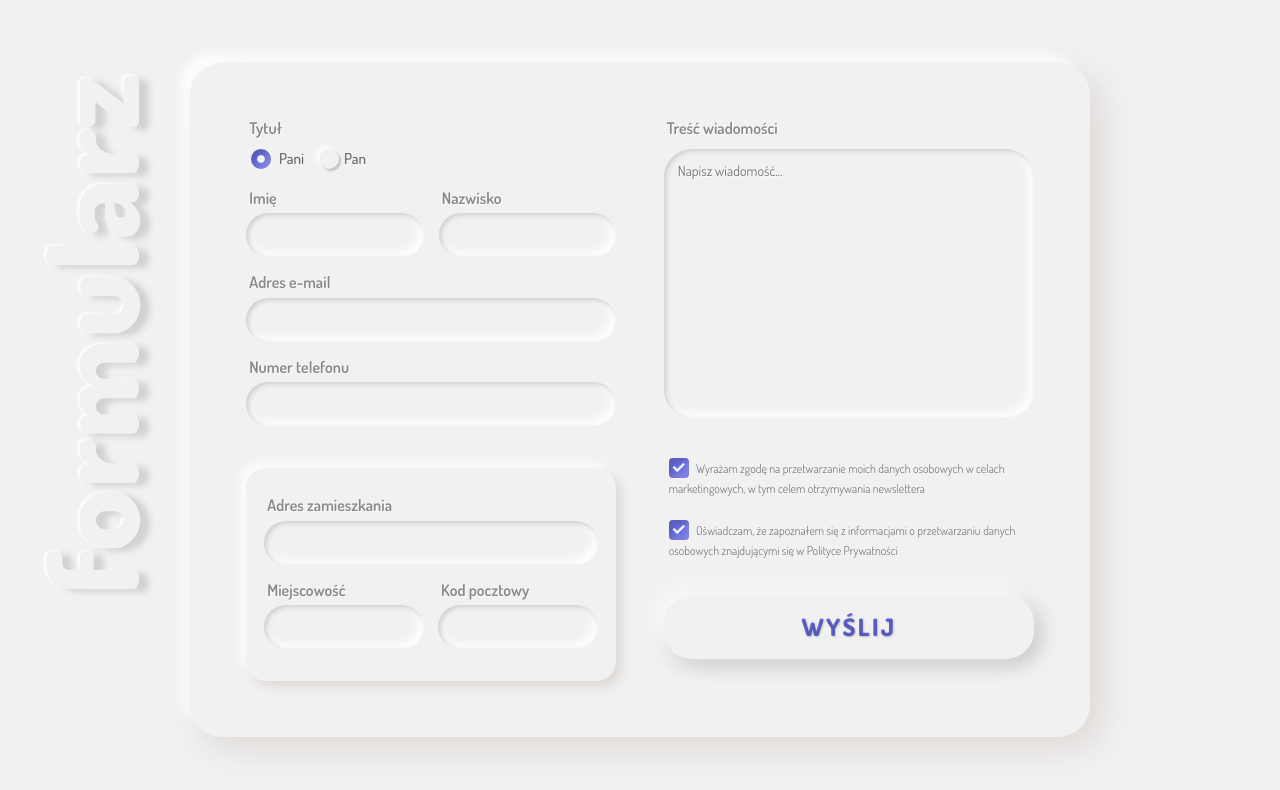
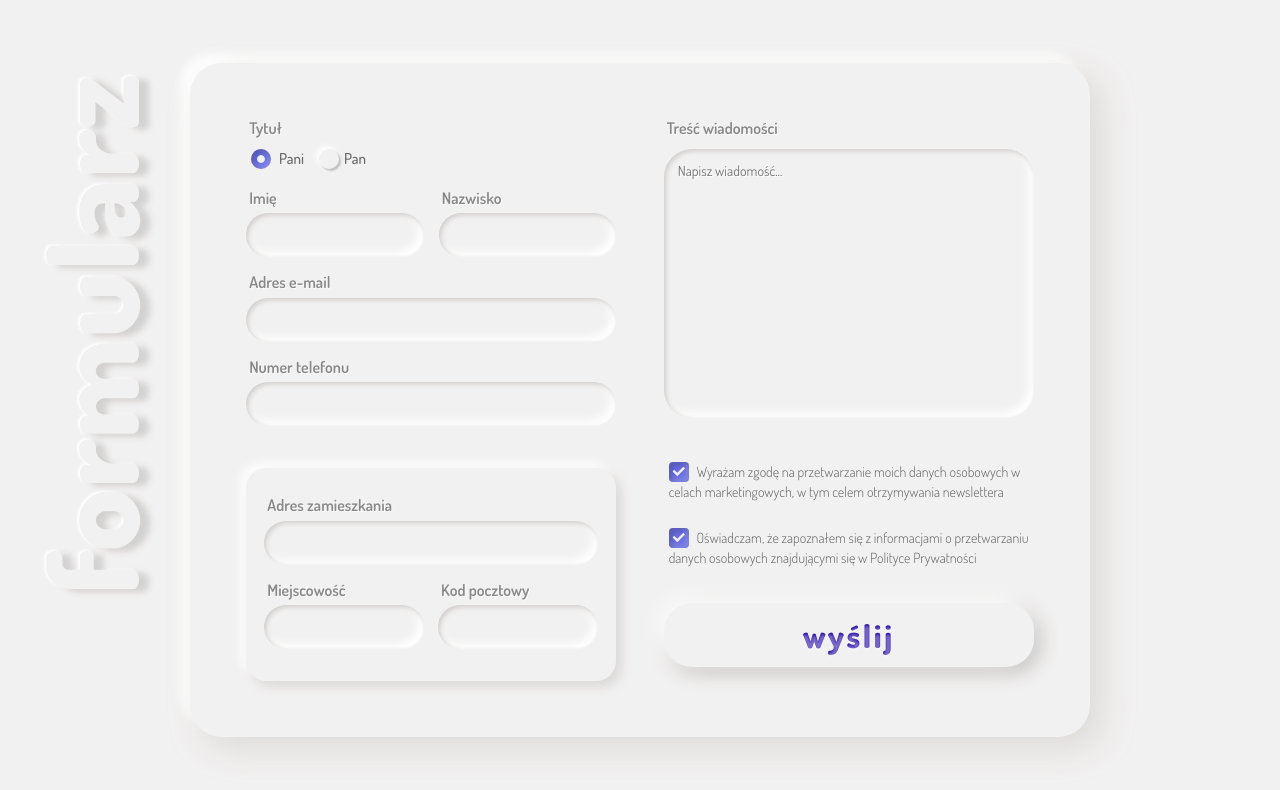
Before and after one commit to nenyancodes/WTF-form, a plain HTML site: page index.html in a window 1280 px wide. Drawn offline with Linux system fonts and the light colour scheme.

Commit message:
Minor CSS adjustments: submit input, checkbox

```diff
--- a/css/style.css
+++ b/css/style.css
@@ -217,11 +217,11 @@ body {
 /* checkbox */
 
 .checkbox {
-  margin: 20px 0 4px 5px;
+  margin: 24px 0 4px 5px;
 }
 
 .checkbox__label {
-  font-size: 12px;
+  font-size: 14px;
   line-height: 14px;
   font-weight: 300;
 }
@@ -271,13 +271,13 @@ body {
   top: 0;
   left: 0;
   color: transparent;
-  background-color: #686de0;
+  background-color: #2b0fa8;
   font-family: "Dosis", sans-serif;
-  font-size: 24px;
+  font-size: 32px;
+  line-height: 64px;
   font-weight: 900;
-  text-transform: uppercase;
-  letter-spacing: 0.1em;
-  text-shadow: 1px 1px 2px rgba(0, 0, 0, 0.2);
+  letter-spacing: 0.08em;
+  text-shadow: 0px 2px 3px rgba(255, 255, 255, 0.4);
   -webkit-background-clip: text;
   -moz-background-clip: text;
   background-clip: text;
```
